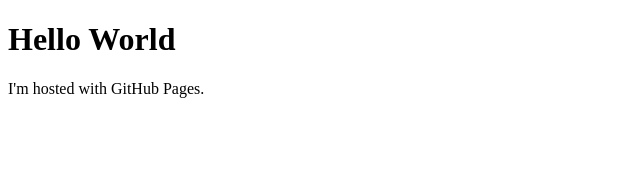
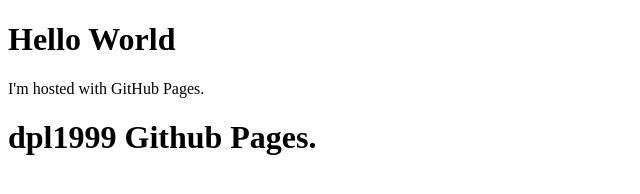
Before and after one commit to dpl1999/dpl1999.github.io, a plain HTML site: page index.html in a window 1280 px wide. Shown: the whole page, without its empty margins (0-640 px from the left). Drawn offline with Linux system fonts and the light colour scheme.

Commit message:
update index.html

```diff
--- a/index.html
+++ b/index.html
@@ -3,5 +3,6 @@
 <body>
 <h1>Hello World</h1>
 <p>I'm hosted with GitHub Pages.</p>
+<h1>dpl1999 Github Pages.</h1>
 </body>
 </html>
```
